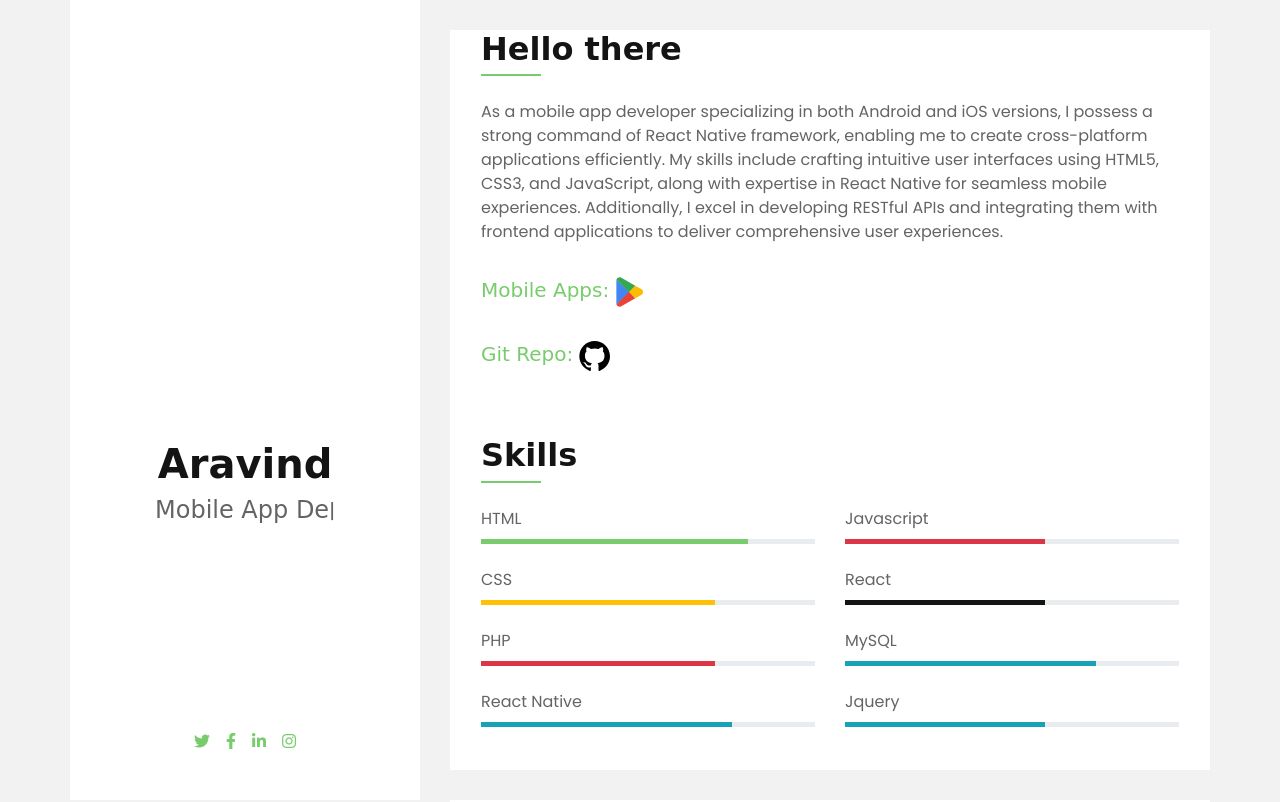
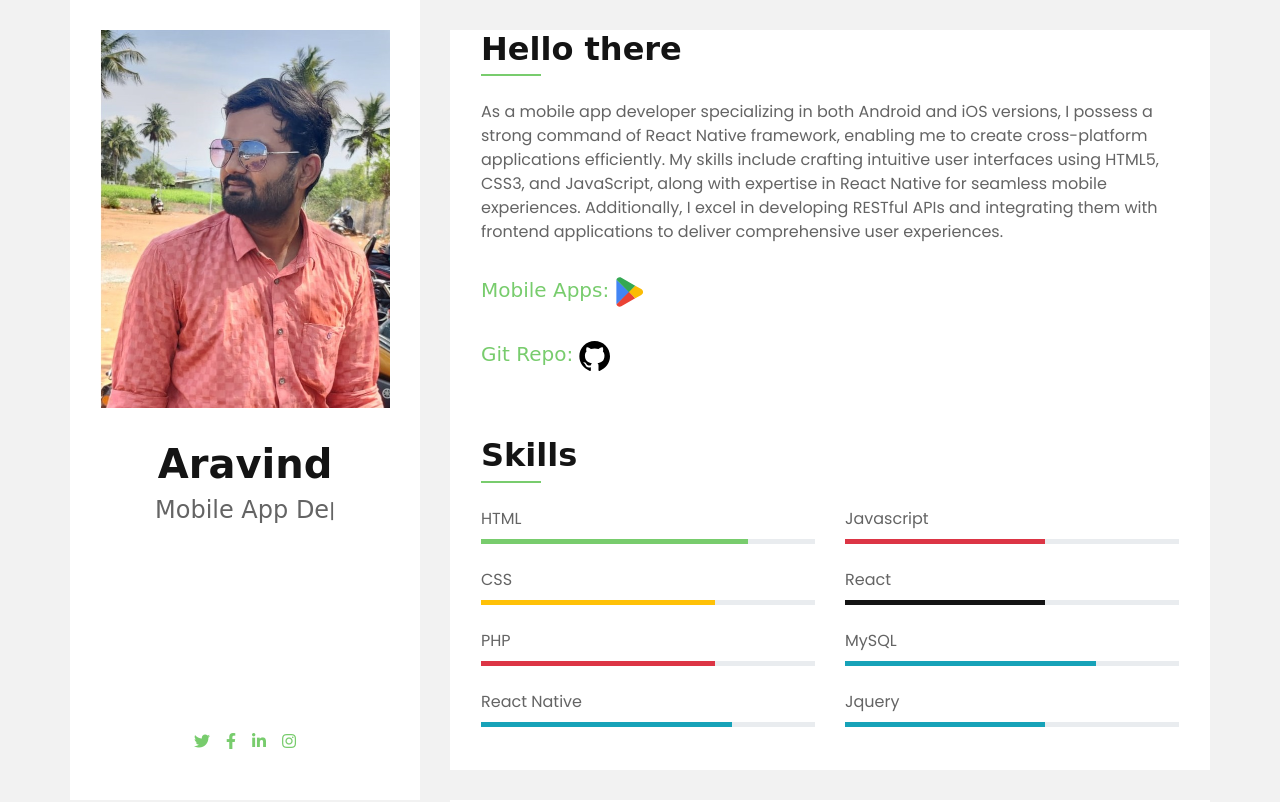
Before and after one commit to aravind3566/Portfolio, a plain HTML site: page index.html in a window 1280 px wide. Shown: the top 802 px of the page. Drawn offline with nearby package versions, Linux system fonts and the light colour scheme; a web font is replaced by a local one.

Commit message:
Update profile image in index.html

```diff
--- a/index.html
+++ b/index.html
@@ -66,7 +66,7 @@
   <div class="wrapper">
     <div class="sidebar">
       <div class="sidebar-text d-flex flex-column h-100 justify-content-center text-center">
-        <img class="w-100 img-fluid mb-4" src="img/nopic.jpeg" alt="Image" />
+        <img class="w-100 img-fluid mb-4" src="img/profile.jpeg" alt="Image" />
         <h1 class="mt-2">Aravind</h1>
         <div class="mb-4" style="height: 22px">
           <h4 class="typed-text-output d-inline-block text-body"></h4>
```
